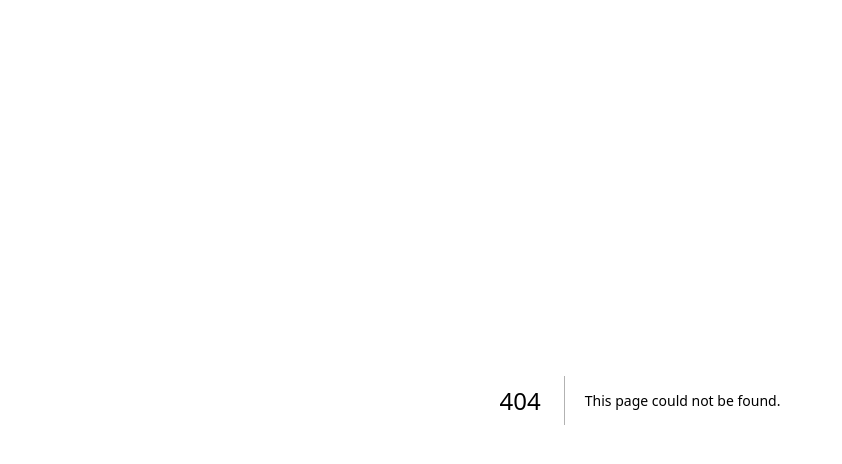
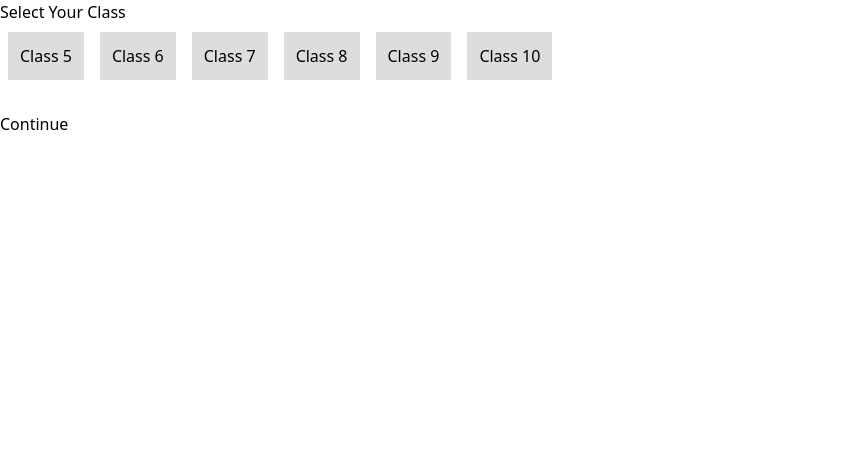
Before and after one commit to rahil0555/Edurance.in, a Next.js app in the folder frontend/: page /class in a window 1280 px wide. Before the commit this address had no page. Shown: the top 464 px of the page, without its empty margins (0-842 px from the left). Built offline with nearby package versions, Linux system fonts and the light colour scheme; no server answers.

Commit message:
ibrahim here

```diff
--- /dev/null
+++ b/frontend/app/class/page.tsx
@@ -0,0 +1,72 @@
+"use client";
+
+import { useState } from "react";
+import { useRouter } from "next/navigation";
+import { supabase } from "@/lib/supabaseClient";
+
+export default function ClassSelectionPage() {
+  const router = useRouter();
+  const [selectedClass, setSelectedClass] = useState<number | null>(null);
+  const [loading, setLoading] = useState(false);
+  const [error, setError] = useState("");
+
+  const handleContinue = async () => {
+    if (!selectedClass) return;
+
+    setLoading(true);
+    setError("");
+
+    const {
+      data: { user },
+    } = await supabase.auth.getUser();
+
+    if (!user) {
+      router.replace("/login");
+      return;
+    }
+
+    const { error } = await supabase
+      .from("users")
+      .update({ selected_class: selectedClass })
+      .eq("id", user.id);
+
+    if (error) {
+      setError(error.message);
+      setLoading(false);
+      return;
+    }
+
+    router.replace("/dashboard");
+  };
+
+  return (
+    <main>
+      <h1>Select Your Class</h1>
+
+      <div>
+        {[5, 6, 7, 8, 9, 10].map((cls) => (
+          <button
+            key={cls}
+            onClick={() => setSelectedClass(cls)}
+            style={{
+              padding: "12px",
+              margin: "8px",
+              background: selectedClass === cls ? "black" : "#ddd",
+              color: selectedClass === cls ? "white" : "black",
+            }}
+          >
+            Class {cls}
+          </button>
+        ))}
+      </div>
+
+      {error && <p>{error}</p>}
+
+      <br />
+
+      <button onClick={handleContinue} disabled={loading || !selectedClass}>
+        {loading ? "Saving..." : "Continue"}
+      </button>
+    </main>
+  );
+}
--- a/frontend/app/dashboard/page.tsx
+++ b/frontend/app/dashboard/page.tsx
@@ -1,28 +1,52 @@
 "use client";
 
-import { useEffect } from "react";
+import { useEffect, useState } from "react";
 import { useRouter } from "next/navigation";
 import { supabase } from "@/lib/supabaseClient";
 
 export default function DashboardPage() {
   const router = useRouter();
+  const [loading, setLoading] = useState(true);
 
   useEffect(() => {
-    supabase.auth.getSession().then(({ data }) => {
-      if (!data.session) {
+    const checkUser = async () => {
+      const {
+        data: { user },
+      } = await supabase.auth.getUser();
+
+      if (!user) {
         router.replace("/login");
+        return;
       }
-    });
+
+      const { data } = await supabase
+        .from("users")
+        .select("selected_class")
+        .eq("id", user.id)
+        .single();
+
+      if (!data || data.selected_class === null) {
+        router.replace("/class");
+        return;
+      }
+
+      setLoading(false);
+    };
+
+    checkUser();
   }, [router]);
 
   const handleLogout = async () => {
     await supabase.auth.signOut();
-    router.push("/login");
+    router.replace("/login");
   };
+
+  if (loading) return <p>Loading...</p>;
 
   return (
     <main>
       <h1>Dashboard</h1>
+      <p>Class selected ✔</p>
       <button onClick={handleLogout}>Logout</button>
     </main>
   );
--- a/frontend/app/page.tsx
+++ b/frontend/app/page.tsx
@@ -1,3 +1,38 @@
-export default function Page() {
-    return <h1>OK</h1>;
-  }
+"use client";
+
+import { useEffect } from "react";
+import { useRouter } from "next/navigation";
+import { supabase } from "@/lib/supabaseClient";
+
+export default function Home() {
+  const router = useRouter();
+
+  useEffect(() => {
+    const run = async () => {
+      const {
+        data: { user },
+      } = await supabase.auth.getUser();
+
+      if (!user) {
+        router.replace("/login");
+        return;
+      }
+
+      const { data } = await supabase
+        .from("users")
+        .select("selected_class")
+        .eq("id", user.id)
+        .single();
+
+      if (!data || data.selected_class === null) {
+        router.replace("/class");
+      } else {
+        router.replace("/dashboard");
+      }
+    };
+
+    run();
+  }, [router]);
+
+  return <p>Redirecting...</p>;
+}
```
